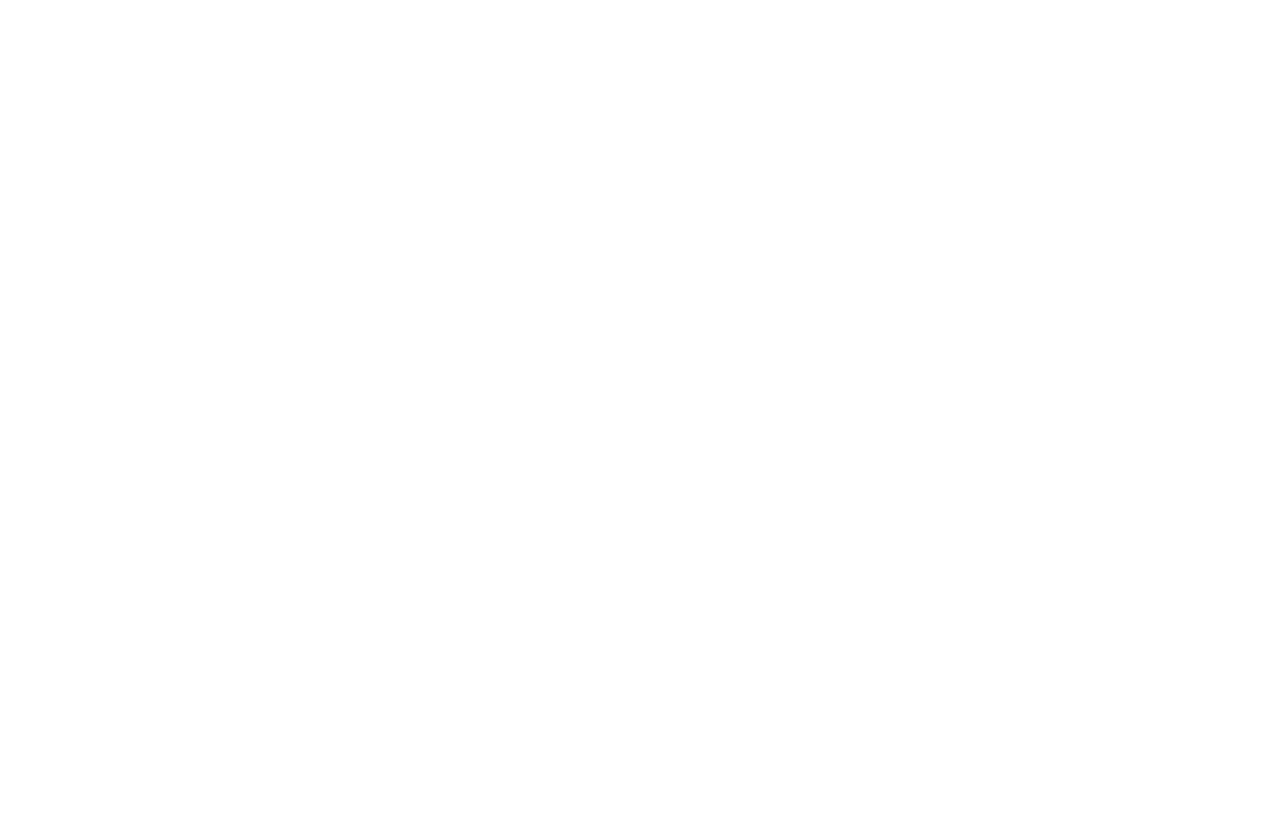
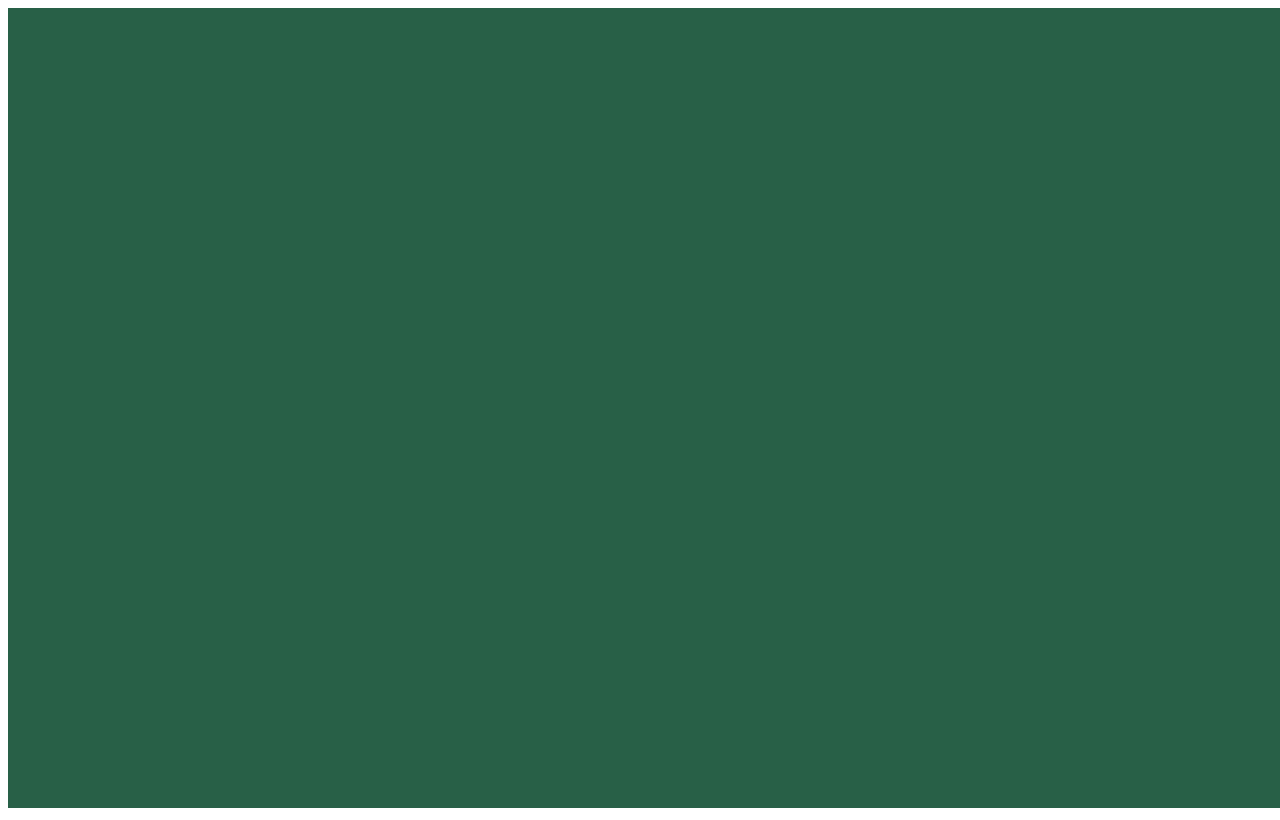
Before and after one commit to WolflanFreitas/ping-pong, a plain HTML site: page index.html in a window 1280 px wide. Drawn offline with Linux system fonts and the light colour scheme.

Commit message:
Configurações iniciais

```diff
--- a/index.html
+++ b/index.html
@@ -4,8 +4,10 @@
     <meta charset="UTF-8">
     <meta name="viewport" content="width=device-width, initial-scale=1.0">
     <title>Ping-Pong</title>
+    <link rel="stylesheet" href="css/style.css">
 </head>
 <body>
-
+    <canvas></canvas>
+    <script src="js/core.js"></script>
 </body>
 </html>
--- /dev/null
+++ b/js/core.js
@@ -0,0 +1,15 @@
+const canvasEl = document.querySelector("canvas");
+const canvasCtx = canvasEl.getContext("2d");
+
+function setup() {
+    canvasEl.width = canvasCtx.width = window.innerWidth;
+    canvasEl.height = canvasCtx.height = window.innerHeight;
+}
+
+function draw() {
+    canvasCtx.fillStyle = "#286047";
+    canvasCtx.fillRect(0, 0, window.innerWidth, window.innerHeight);
+}
+
+setup();
+draw();
```
Also changed, not shown: css/style.css (added).
